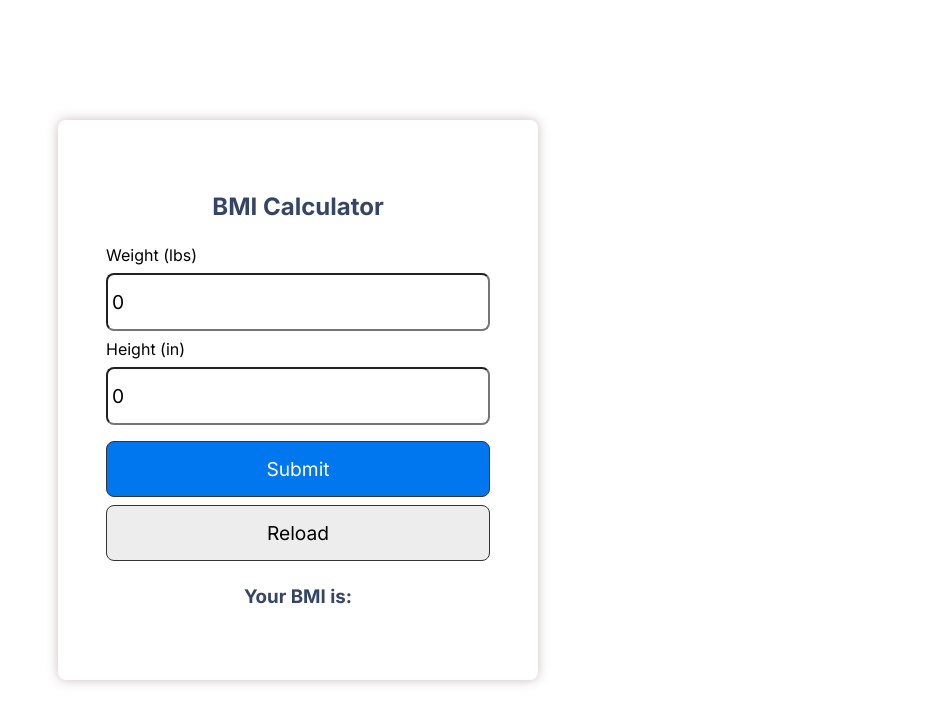
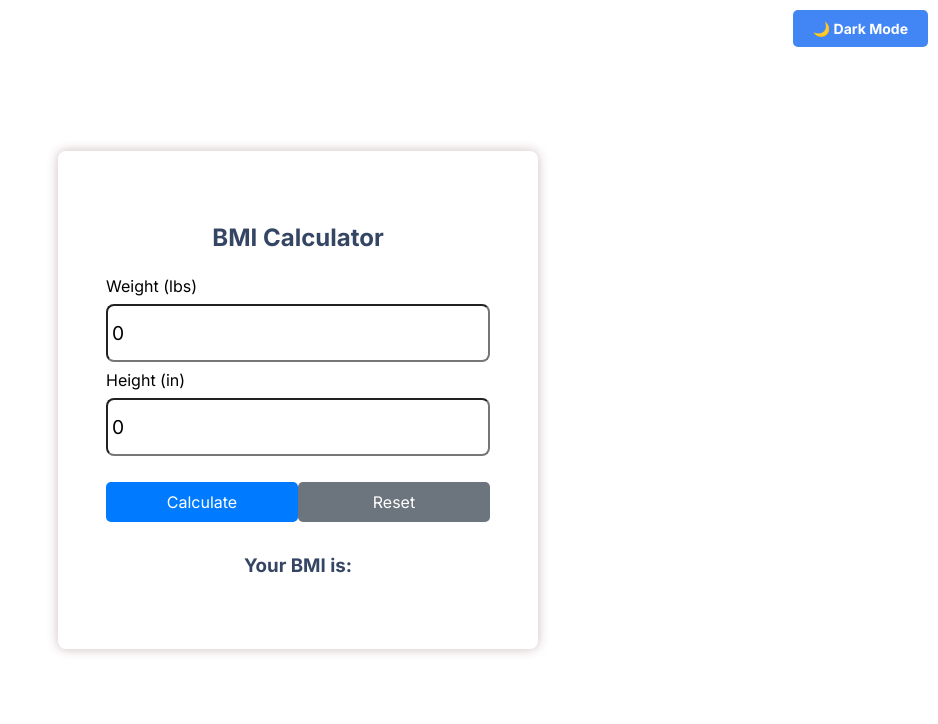
Before and after one commit to iiitl/bmi_calculator, a React (Create React App) app: page / in a window 1280 px wide. Shown: the top 724 px of the page, without its empty margins (342-1280 px from the left). Built offline with nearby package versions, Linux system fonts and the light colour scheme.

Commit message:
Solved issue #2

```diff
--- a/src/App.css
+++ b/src/App.css
@@ -1,38 +1,100 @@
-.App {
-  text-align: center;
+/* Light Mode (default) */
+body {
+  background-color: #ffffff;
+  color: #000000;
+  transition: background-color 0.3s ease, color 0.3s ease;
 }
 
-.App-logo {
-  height: 40vmin;
-  pointer-events: none;
+/* Dark Mode */
+body.dark-mode {
+  background-color: #121212;
+  color: #ffffff;
 }
 
-@media (prefers-reduced-motion: no-preference) {
-  .App-logo {
-    animation: App-logo-spin infinite 20s linear;
-  }
+/* Dark Mode for the App Container */
+.app.dark {
+  background-color: #1e1e1e;
+  color: #ffffff;
+  padding: 20px;
+  border-radius: 10px;
+  transition: background-color 0.3s ease;
 }
 
-.App-header {
-  background-color: #282c34;
-  min-height: 100vh;
+/* Dark Mode Inputs */
+.dark input {
+  background-color: #333;
+  color: #fff;
+  border: 1px solid #555;
+}
+
+/* Dark Mode Buttons */
+.toggle-btn {
+  background-color: #444;
+  color: white;
+  border: none;
+  padding: 8px 12px;
+  cursor: pointer;
+  border-radius: 5px;
+  transition: background 0.3s;
+}
+
+.toggle-btn:hover {
+  background-color: #666;
+}
+
+/* Buttons */
+.button-group {
   display: flex;
-  flex-direction: column;
-  align-items: center;
-  justify-content: center;
-  font-size: calc(10px + 2vmin);
+  justify-content: space-between;
+  margin-top: 10px;
+}
+
+.btn {
+  padding: 10px 15px;
+  border: none;
+  border-radius: 5px;
+  font-size: 16px;
+  cursor: pointer;
+  transition: all 0.3s;
+}
+
+.btn.primary {
+  background-color: #007bff;
   color: white;
 }
 
-.App-link {
-  color: #61dafb;
+.btn.primary:hover {
+  background-color: #0056b3;
 }
 
-@keyframes App-logo-spin {
-  from {
-    transform: rotate(0deg);
-  }
-  to {
-    transform: rotate(360deg);
-  }
+.btn.secondary {
+  background-color: #6c757d;
+  color: white;
 }
+
+.btn.secondary:hover {
+  background-color: #545b62;
+}
+.toggle-container {
+  position: absolute;
+  top: 10px;
+  right: 10px;
+}
+
+.google-btn {
+  background-color: #4285F4;
+  color: white;
+  border: none;
+  padding: 10px 20px;
+  font-size: 14px;
+  border-radius: 5px;
+  cursor: pointer;
+  display: flex;
+  align-items: center;
+  gap: 8px;
+  font-weight: bold;
+}
+
+.google-btn:hover {
+  background-color: #357ae8;
+}
--- a/src/App.js
+++ b/src/App.js
@@ -1,59 +1,79 @@
 import './App.css';
-import './index.css'
-import React, {useState} from 'react'
+import React, { useState, useEffect } from 'react';
 
 function App() {
-  // state
-  const [weight, setWeight] = useState(0)
-  const [height, setHeight] = useState(0)
-  const [bmi, setBmi] = useState('')
-  const [message, setMessage] = useState('')
+  // State
+  const [weight, setWeight] = useState(0);
+  const [height, setHeight] = useState(0);
+  const [bmi, setBmi] = useState('');
+  const [message, setMessage] = useState('');
+  const [darkMode, setDarkMode] = useState(
+    localStorage.getItem('darkMode') === 'true'
+  );
 
-  let calcBmi = (event) => {
-    event.preventDefault()
-    console.log(event);
+  useEffect(() => {
+    document.body.classList.toggle('dark-mode', darkMode);
+    localStorage.setItem('darkMode', darkMode);
+  }, [darkMode]);
 
+  const calcBmi = (event) => {
+    event.preventDefault();
     if (weight === 0 || height === 0) {
-      alert('Please enter a valid weight and height')
+      alert('Please enter a valid weight and height');
     } else {
-      let bmi = (weight / (height * height) * 703)
-      setBmi(bmi.toFixed(1))
-
+      let bmi = (weight / (height * height)) * 703;
+      setBmi(bmi.toFixed(1));
 
       if (bmi < 18.5) {
-          setMessage('You are underweight')
-        }  else if (bmi >= 18.5 && bmi < 25) {
-          setMessage('You have healthy weight')
-        } else if (bmi>=25 && bmi <30) {
-          setMessage('You are overweight')
-        }else{
-          setMessage('You are obese')
-        }
-
+        setMessage('You are underweight');
+      } else if (bmi >= 18.5 && bmi < 25) {
+        setMessage('You have a healthy weight');
+      } else if (bmi >= 25 && bmi < 30) {
+        setMessage('You are overweight');
+      } else {
+        setMessage('You are obese');
       }
     }
+  };
 
-  let reload = () => {
-    window.location.reload()
-  }
-
+  const reload = () => {
+    setWeight(0);
+    setHeight(0);
+    setBmi('');
+    setMessage('');
+  };
 
   return (
-    <div className="app">
+    <div className={`app ${darkMode ? 'dark' : ''}`}>
+      <div className='toggle-container'>
+        <button className='google-btn' onClick={() => setDarkMode(!darkMode)}>
+          {darkMode ? '☀ Light Mode' : '🌙 Dark Mode'}
+        </button>
+      </div>
       <div className='container'>
         <h2 className='center'>BMI Calculator</h2>
         <form onSubmit={calcBmi}>
           <div>
             <label>Weight (lbs)</label>
-            <input type="text" placeholder='Enter Weight in lbs' value={weight} onChange={(e) => setWeight(e.target.value)} />
+            <input
+              type='number'
+              placeholder='Enter Weight in lbs'
+              value={weight}
+              onChange={(e) => setWeight(e.target.value)}
+            />
           </div>
           <div>
             <label>Height (in)</label>
-            <input type="text" placeholder='Enter height in inches' value={height} onChange={(event) => setHeight(event.target.value)} />
+            <input
+              type='number'
+              placeholder='Enter height in inches'
+              value={height}
+              onChange={(e) => setHeight(e.target.value)}
+            />
           </div>
-          <div>
-            <button className='btn' type='submit'>Submit</button>
-            <button className='btn btn-outline' onClick={reload} type='submit'>Reload</button>
+          <div className='button-group'>
+            <button className='btn primary' type='submit'>Calculate</button>
+            <button className='btn secondary' onClick={reload} type='button'>Reset</button>
           </div>
         </form>
         <div className='center'>
```
Lines whose indentation alone changed are shown as unchanged.
